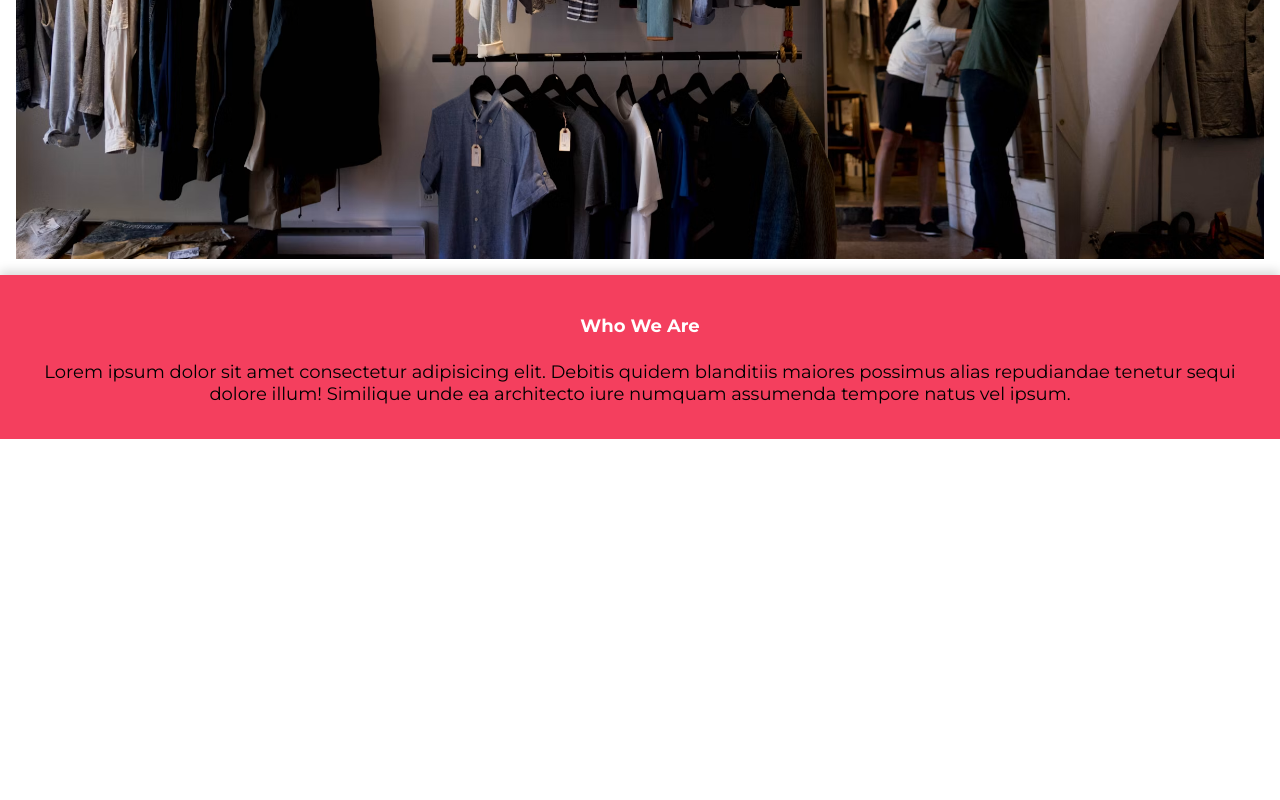
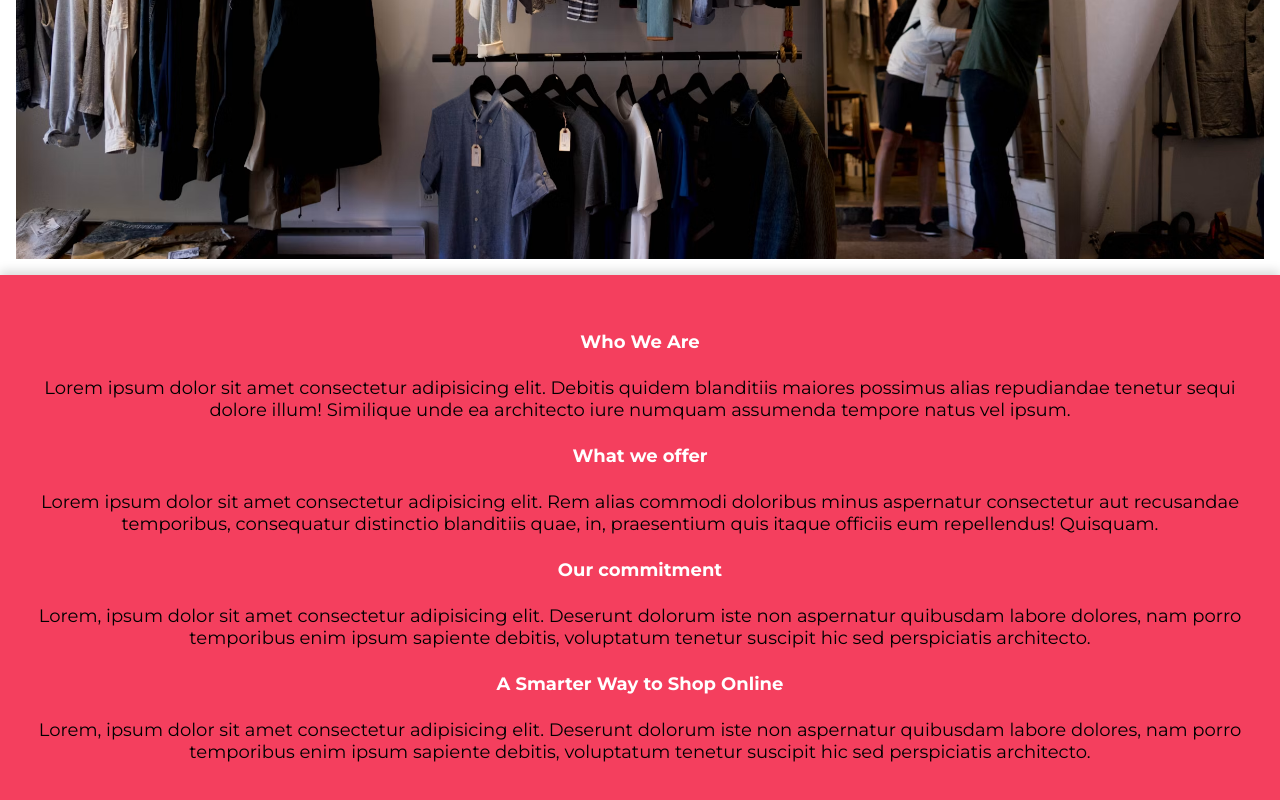
Before and after one commit to NedimM24/react-marketplace, a React (Vite) app: page / in a window 1280 px wide. Shown: the part 670-1470 px from the top of the page. Before the commit the page ends 1109 px from the top, so only its background shows below. Built offline with nearby package versions, Linux system fonts and the light colour scheme; no server answers; a web font is replaced by a local one.

Commit message:
Added some more filler  contenet to homepage

```diff
--- a/src/App.css
+++ b/src/App.css
@@ -0,0 +1,11 @@
+.app{
+    min-height: 100vh;
+    display: flex;
+    flex-direction: column;
+}
+
+
+
+.content{
+    flex: 1;
+}
--- a/src/App.jsx
+++ b/src/App.jsx
@@ -39,12 +39,17 @@ function App() {
 
   return (
     <>
+      <div className='app'>
         <Navbar totalQuantity={totalQuantity}/>
+        <main className='content'>
           <Outlet context={{
           productsArray,
           cart,
           setCart,
           }} />
+        </main>
+      </div>
+
     </>
   )
 }
--- a/src/index.css
+++ b/src/index.css
@@ -1,5 +1,7 @@
 body, html{
     margin: 0;
+    padding: 0;
+
     font-family: var(--secondary-font);
     height: 100%;
 }
--- a/src/pages/Home.jsx
+++ b/src/pages/Home.jsx
@@ -4,13 +4,22 @@ export default function Home(){
     return(
         <>
             <main className={styles.container}> {/* container */}
-                <section className={styles.top}> {/* top section */}
-                    <img className={styles.topPic} src={shopIMage} alt="Picture of a retail store" />
-                </section>
+                <div className={styles.imageContainer}>
+                    <section className={styles.top}> {/* top section */}
+                        <img className={styles.topPic} src={shopIMage} alt="Picture of a retail store" />
+                    </section>
+                </div>
+
 
                 <section className={styles.bottom}> {/* bottom section */}
                     <h4 className={styles.title}>Who We Are</h4>
                     <p>Lorem ipsum dolor sit amet consectetur adipisicing elit. Debitis quidem blanditiis maiores possimus alias repudiandae tenetur sequi dolore illum! Similique unde ea architecto iure numquam assumenda tempore natus vel ipsum.</p>
+                    <h4 className={styles.title}>What we offer</h4>
+                    <p>Lorem ipsum dolor sit amet consectetur adipisicing elit. Rem alias commodi doloribus minus aspernatur consectetur aut recusandae temporibus, consequatur distinctio blanditiis quae, in, praesentium quis itaque officiis eum repellendus! Quisquam.</p>
+                    <h4 className={styles.title}>Our commitment</h4>
+                    <p>Lorem, ipsum dolor sit amet consectetur adipisicing elit. Deserunt dolorum iste non aspernatur quibusdam labore dolores, nam porro temporibus enim ipsum sapiente debitis, voluptatum tenetur suscipit hic sed perspiciatis architecto.</p>
+                    <h4 className={styles.title}>A Smarter Way to Shop Online</h4>
+                    <p>Lorem, ipsum dolor sit amet consectetur adipisicing elit. Deserunt dolorum iste non aspernatur quibusdam labore dolores, nam porro temporibus enim ipsum sapiente debitis, voluptatum tenetur suscipit hic sed perspiciatis architecto.</p>
                 </section>
             </main>
         </>
--- a/src/pages/Home.module.css
+++ b/src/pages/Home.module.css
@@ -24,10 +24,11 @@
 }
 
 .bottom{
+    flex: 1;
     text-align: center;
     font-size: large;
     background-color: var(--accent);
-    padding: 1rem;
+    padding: 2rem;
     margin-top: auto;
     box-shadow: 0 -4px 10px rgba(0, 0, 0, 0.15);
 }
```
Lines whose indentation alone changed are shown as unchanged.
